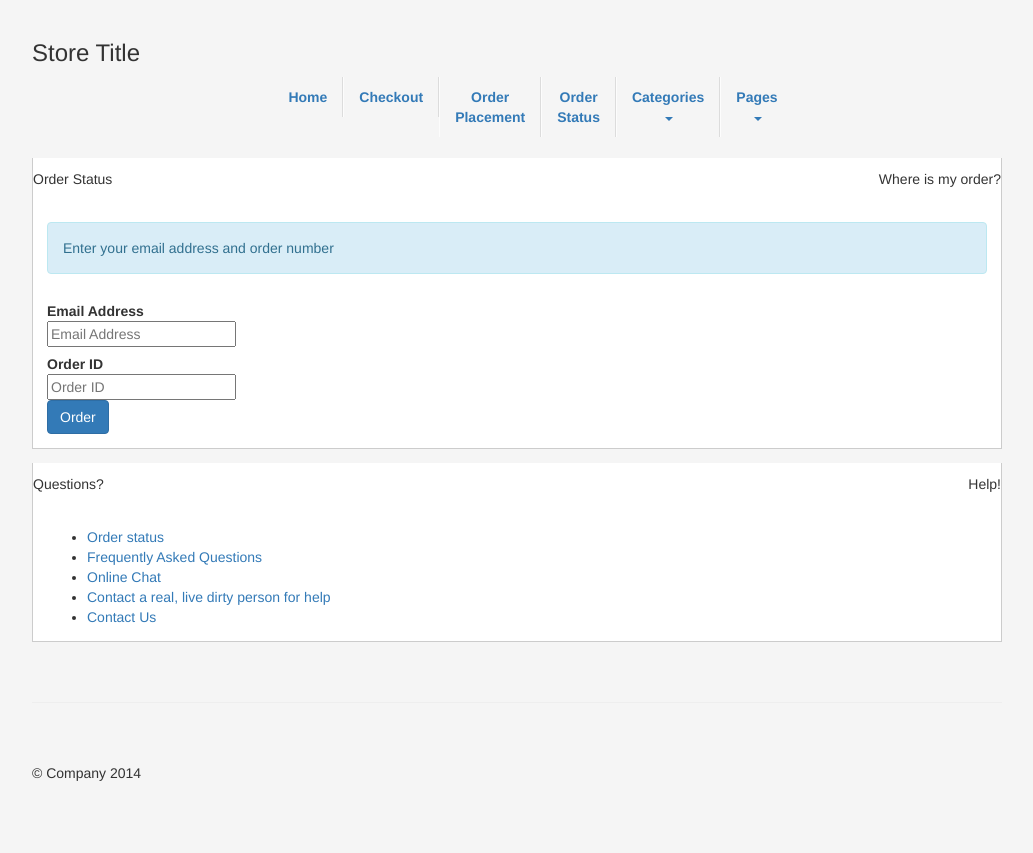
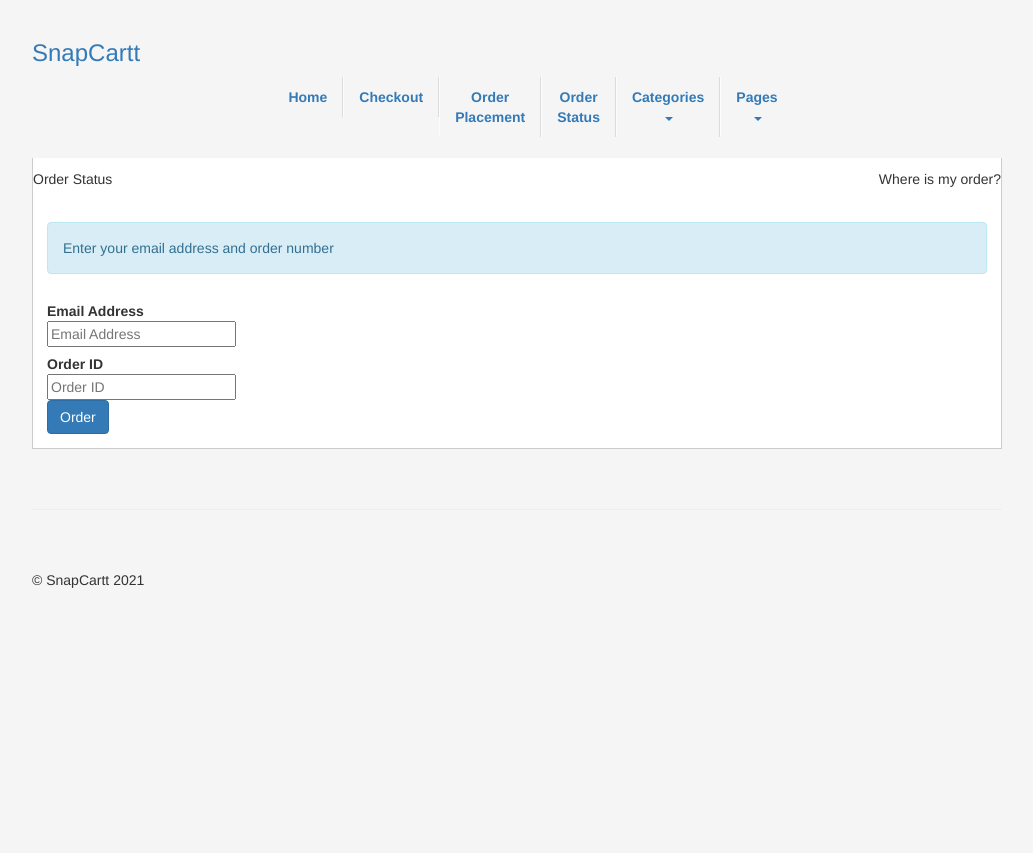
Before and after one commit to prathameshThakur/snapcartt, a Python web app: template templates/status.html in a window 1280 px wide. Shown: the whole page, without its empty margins (123-1156 px from the left). After the commit the page ends 588 px from the top, so only its background shows below. Run offline with Jinja, Linux system fonts and the light colour scheme; the template is opened without the code that fills it, so the values that code supplies are empty; some libraries are stand-ins or nearby versions.

Commit message:
Update Status

```diff
--- a/templates/status.html
+++ b/templates/status.html
@@ -3,7 +3,7 @@
 <html lang="en">
   <head>
     <meta charset="utf-8">
-    <title>Bootstrap e-Commerce Theme</title>
+    <title>SnapCartt</title>
     <meta name="viewport" content="width=device-width, initial-scale=1.0">
     <meta name="description" content="">
     <meta name="author" content="">
@@ -26,16 +26,16 @@
     <div class="container">
 
       <div class="masthead">
-        <h3 class="muted">Store Title</h3>
+        <h3 class="muted"><a href="index.html">SnapCartt</a></h3>
         <div class="navbar">
           <div class="navbar-inner">
             <div class="container">
               <ul class="nav">
-                <li class="active"><a href="index.html">Home</a></li>
+                <li><a href="index.html">Home</a></li>
 
                 <li><a href="checkout.html">Checkout</a></li>
                 <li><a href="new.html">Order Placement</a></li>
-                <li><a href="status.html">Order Status</a></li>
+                <li class="active"><a href="status.html">Order Status</a></li>
 
                 <li class="dropdown">
 				  <a class="dropdown-toggle" data-toggle="dropdown" href="#">
@@ -47,7 +47,7 @@
 				    <li><a href="list.html">Clothes</a></li>
 				    <li><a href="list.html">Shoes</a></li>
 				    <li><a href="list.html">Watches</a></li>
-				    <li><a href="list.html">Jewlery</a></li>
+				    <li><a href="list.html">Accessories</a></li>
 				    <li class="divider"></li>
 				    <li class="nav-header">Women</li>
 				    <li><a href="list.html">Clothes</a></li>
@@ -109,7 +109,7 @@
             </div>
         </div>
 
-        <div class="row-fluid">
+        <!-- <div class="row-fluid">
             <div class="span5">
                 <div class="block">
                     <div class="navbar navbar-inner block-header">
@@ -129,12 +129,12 @@
                     </div>
                 </div>
             </div>
-        </div>
+        </div> -->
 
       <hr>
 
       <div class="footer">
-        <p>&copy; Company 2014</p>
+        <p>&copy; SnapCartt 2021</p>
       </div>
 
     </div> <!-- /container -->
```
